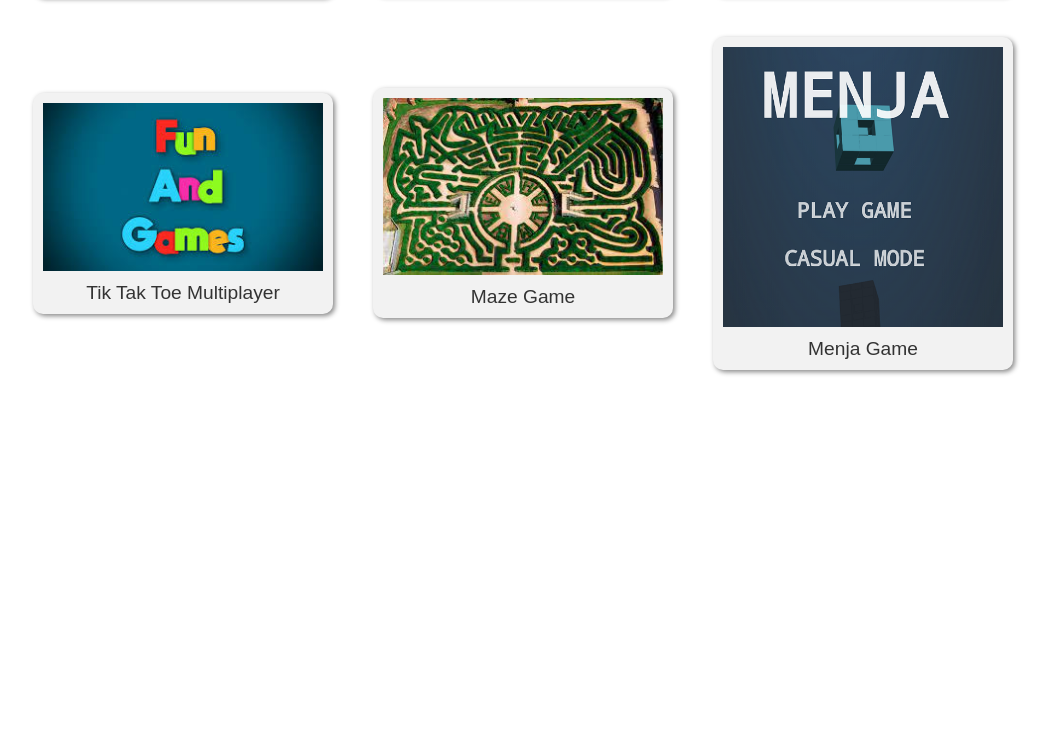
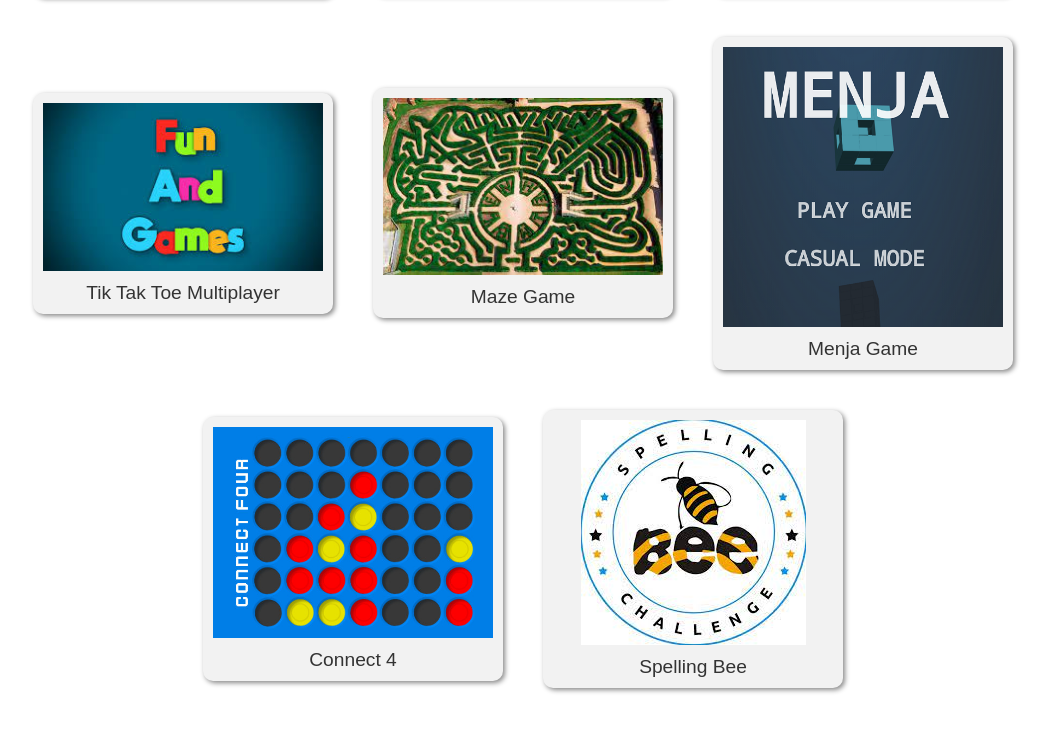
Before and after one commit to Crimsonpainnn/theycallmegrish, a plain HTML site: page index.html in a window 1280 px wide. Shown: the part 4330-5062 px from the top of the page, without its empty margins (117-1166 px from the left). Before the commit the page ends 4800 px from the top, so only its background shows below. Drawn offline with Linux system fonts and the light colour scheme; a script that the page names is missing.

Commit message:
Update index.html

```diff
--- a/index.html
+++ b/index.html
@@ -488,6 +488,18 @@
           <h3>Menja Game</h3>
         </a>
       </div>
+      <div class="website-item">
+        <a href="https://grishkhadka.com.np/GameZone/Connect4/index.html">
+          <img src="assets/imgs/connect4.jpg" alt="Connect4 Games Thumbnail">
+          <h3>Connect 4</h3>
+        </a>
+      </div>
+      <div class="website-item">
+        <a href="https://grishkhadka.com.np/GameZone/SpellingBee/index.html">
+          <img src="assets/imgs/Spelling bee.jpg" alt="SpellingBee Games Thumbnail">
+          <h3>Spelling Bee</h3>
+        </a>
+      </div>
     <!-- Add more website items here -->
   </div>
   <style>
```
